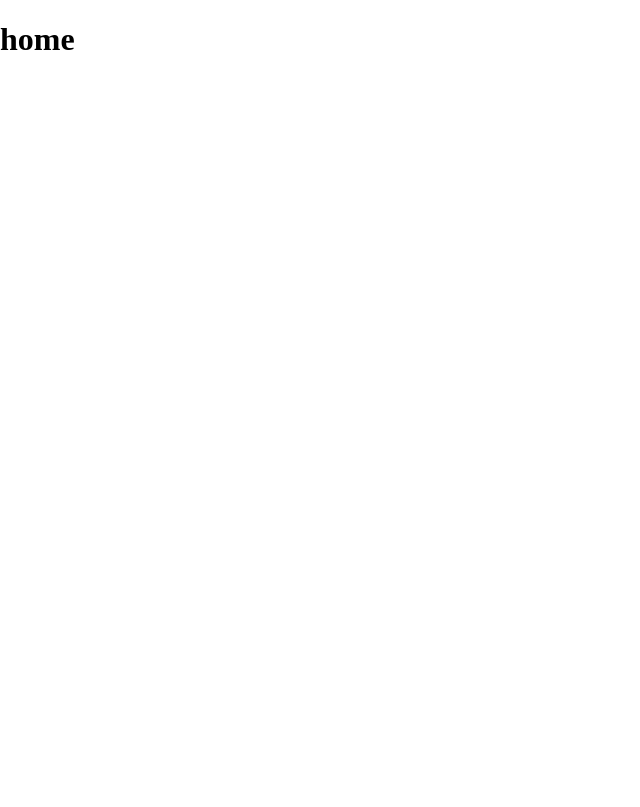
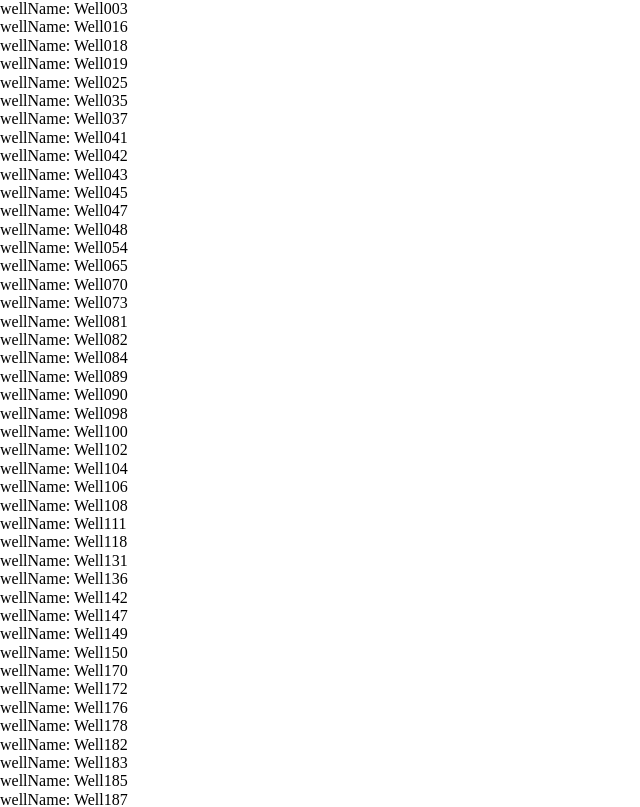
Before and after one commit to Cristian-Guzman/Tachyus-challenge, a React (Create React App) app: page / in a window 1280 px wide. Shown: the top 807 px of the page, without its empty margins (0-640 px from the left). Built offline with nearby package versions, Linux system fonts and the light colour scheme.

Commit message:
add the Data path into the jsconfig and install react-kendo

```diff
--- a/jsconfig.json
+++ b/jsconfig.json
@@ -1,12 +1,15 @@
 {
     "compilerOptions": {
-      "baseUrl": ".",
+      "baseUrl": "src",
       "paths": {
             "Components/*":[
                 "Components/*"
             ],
             "Hooks/*":[
                 "Hooks/*"
+            ],
+            "Data/*":[
+                "Data/*"
             ]
         }
     }
--- a/package.json
+++ b/package.json
@@ -10,6 +10,7 @@
     "papaparse": "^5.3.2",
     "react": "^18.2.0",
     "react-dom": "^18.2.0",
+    "react-kendo": "^0.13.11",
     "react-scripts": "5.0.1",
     "styled-components": "^5.3.6",
     "web-vitals": "^2.1.0"
--- a/src/App.js
+++ b/src/App.js
@@ -1,4 +1,3 @@
-import Papa from 'papaparse';
 import { Home } from 'Components';
 
 export function App() {
--- a/src/Components/index.js
+++ b/src/Components/index.js
@@ -1,19 +1,29 @@
-import React, { useState } from "react";
+import React, { useEffect, useState } from "react";
 import Papa from "papaparse";
 import completions from "Data/completions.csv";
 
 export const Home = () => {
-    let file = completions;
-      Papa.parse(file,{
-        download: true,
-        complete: function(result){
-            console.log(result.data)
-        }
+  const [file, setFile] = useState([])
 
+  useEffect(() => {
+    const file = completions;
+    Papa.parse(file,{
+      download: true,
+      header: true,
+      complete: function(result){
+        setFile(result.data)
+      }
     })
+  }, [])
 
   return (
     <>
+    {file && file?.map(data => (
+      <div>
+        wellName: {data.wellName}
+      </div>
+    ))}
+    {}
     </>
   );
 };
```
Also changed, not shown: 1 other file (tests, documents, lock files or other folders).
